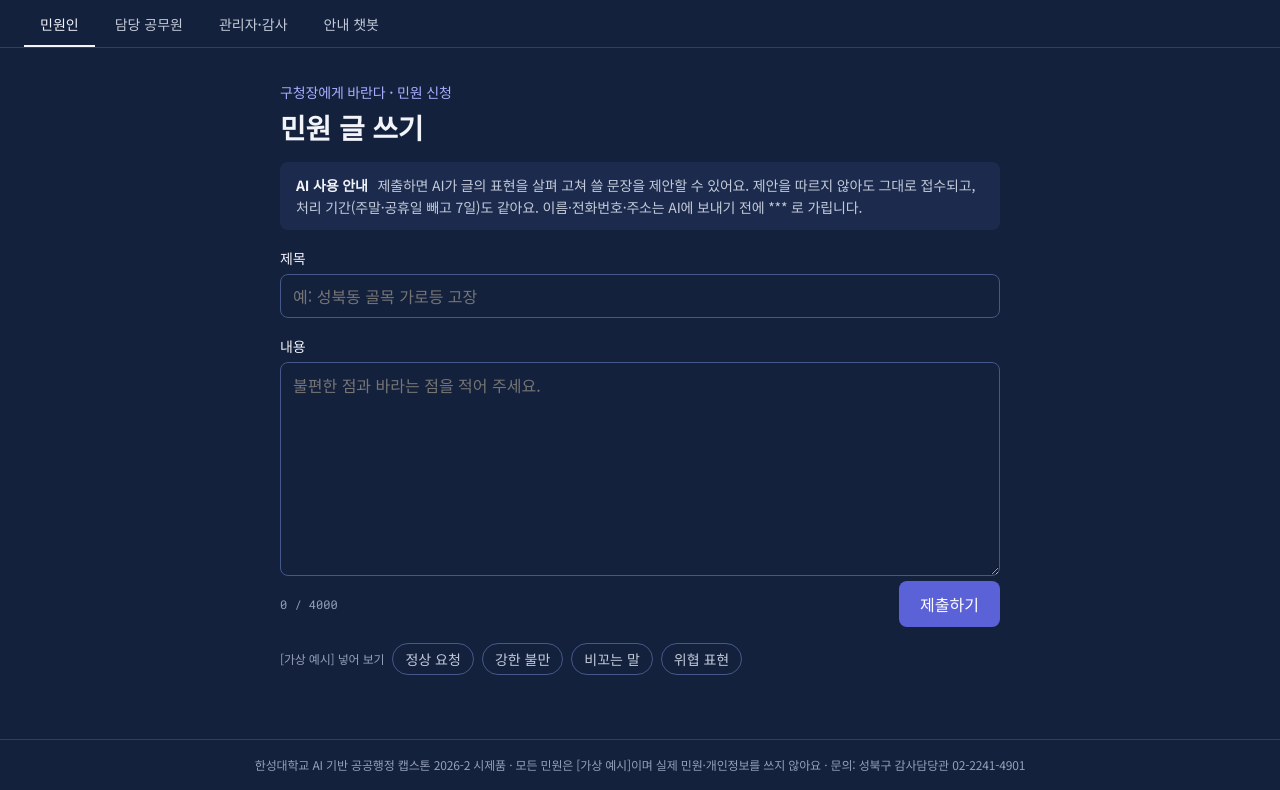
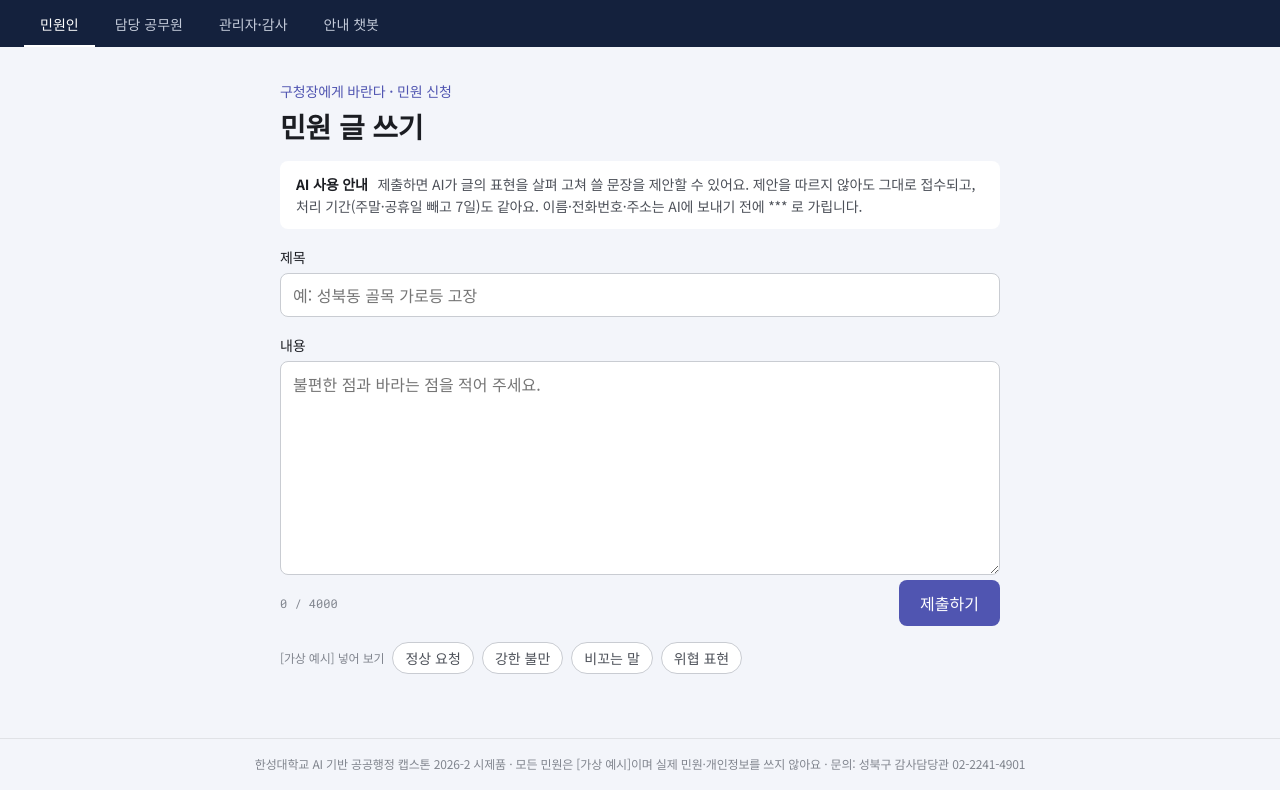
Before and after one commit to jeeyoung285/seongbuk-minwon-filter, a website: page public/index.html in a window 1280 px wide. Shown: the part 63-853 px from the top of the page. Drawn offline with Linux system fonts and the light colour scheme.

Commit message:
배경을 시안 C로 변경: 연한 남색 바탕 + 남색 머리 띠
- 본문 바탕은 연한 남색(#F3F5FA), 카드·입력칸은 흰색
- 머리(서비스 이름·탭)만 남색 띠
- 챗봇 [묻기] 버튼이 두 줄로 꺾이던 문제 수정

Co-Authored-By: Claude Opus 5.5 <noreply@anthropic.com>
Claude-Session: https://claude.ai/code/session_01UoBQDiSHsBT9qcoagCJ9y7

```diff
--- a/public/style.css
+++ b/public/style.css
@@ -1,13 +1,13 @@
 :root {
-  /* 남색 배경 테마 */
-  --fg: #F2F4FA; --fg2: #C3CAD9; --fg3: #95A0B8;
-  --bg: #14213D; --bg-subtle: #1C2B4D; --bg-muted: #26365C;
-  --line: #2E3F66; --line-strong: #45588A;
-  --accent: #5B61D6; --accent-press: #4A50C0; --accent-tint: #2A3470; --accent-fg: #A9AEFF;
-  --ok: #8BD46A; --ok-bg: #1F3D2A;
-  --warn: #F2C94C; --warn-bg: #3D3420; --warn-dot: #E8A800;
-  --bad: #FF8A8F; --bad-bg: #4A2230; --bad-dot: #EC1F2D;
-  --veil: #3A4B75;
+  --fg: #1B1D22; --fg2: #4D5159; --fg3: #80858E;
+  --bg: #FFFFFF; --bg-subtle: #F4F5F7; --bg-muted: #EAEBEE;
+  --line: #E0E2E6; --line-strong: #C9CCD2;
+  --accent: #5055B1; --accent-press: #3F4391; --accent-tint: #EEEFFA;
+  --ok: #3A8A1C; --ok-bg: #EAF6E4;
+  --warn: #8A6100; --warn-bg: #FFF4D6; --warn-dot: #E8A800;
+  --bad: #C8161F; --bad-bg: #FDECEC; --bad-dot: #EC1F2D;
+  --veil: #D5D8DE;
+  --page: #F3F5FA; /* 연한 남색 바탕 */ --navy: #14213D;
   --r8: 8px; --r12: 12px;
   --ease: cubic-bezier(.4,0,.2,1);
   --font: "Noto Sans KR", Roboto, -apple-system, "Apple SD Gothic Neo", "Malgun Gothic", sans-serif;
@@ -15,19 +15,19 @@
 }
 * { box-sizing: border-box; }
 html, body { margin: 0; }
-html { color-scheme: dark; background: #14213D; }
-body { font: 400 16px/24px var(--font); letter-spacing: -0.01em; color: var(--fg); background: var(--bg); }
+body { font: 400 16px/24px var(--font); letter-spacing: -0.01em; color: var(--fg); background: var(--page); }
 h1 { font-size: 28px; line-height: 38px; margin: 4px 0 16px; }
 h2 { font-size: 18px; line-height: 28px; margin: 0 0 8px; }
 .mt { margin-top: 24px; }
 .mono { font-family: var(--mono); font-size: 12px; letter-spacing: 0; }
 .hint { color: var(--fg3); font-size: 12px; line-height: 18px; }
-.eyebrow { color: var(--accent-fg); font-size: 14px; font-weight: 500; margin: 0; }
+.eyebrow { color: var(--accent); font-size: 14px; font-weight: 500; margin: 0; }
 .sr { position: absolute; width: 1px; height: 1px; overflow: hidden; clip: rect(0 0 0 0); }
-:focus-visible { outline: 2px solid var(--accent-fg); outline-offset: 2px; }
+:focus-visible { outline: 2px solid var(--accent); outline-offset: 2px; }
 
-/* 머리 */
-.top { position: sticky; top: 0; z-index: 5; background: var(--bg); border-bottom: 1px solid var(--line); padding: 12px 24px 0; }
+/* 머리: 남색 띠 (안쪽 색 토큰을 남색용으로 바꿈) */
+.top { --bg: var(--navy); --fg: #FFFFFF; --fg2: #C3CAD9; --veil: #3A4B75; --accent: #7C82F0; color: var(--fg); }
+.top { position: sticky; top: 0; z-index: 5; background: var(--bg); border-bottom: 0; padding: 12px 24px 0; }
 .brand { display: flex; gap: 12px; align-items: center; }
 .brand small { display: block; color: var(--fg2); font-size: 12px; line-height: 18px; }
 .brand-mark { width: 28px; height: 28px; border-radius: 8px; background: linear-gradient(var(--accent) 0 0) left/45% 100% no-repeat, var(--veil); }
@@ -64,7 +64,7 @@ input:focus, textarea:focus, select:focus { border-color: var(--accent); outline
 .notice b { color: var(--fg); margin-right: 6px; }
 .result { border: 1px solid var(--line); border-radius: var(--r12); padding: 20px; margin-top: 16px; }
 .result h2 { margin-bottom: 4px; }
-.ai-tag { font-style: normal; font-size: 12px; line-height: 18px; color: var(--accent-fg); background: var(--accent-tint); border-radius: 4px; padding: 1px 6px; margin-left: 6px; font-weight: 500; white-space: nowrap; }
+.ai-tag { font-style: normal; font-size: 12px; line-height: 18px; color: var(--accent); background: var(--accent-tint); border-radius: 4px; padding: 1px 6px; margin-left: 6px; font-weight: 500; white-space: nowrap; }
 
 /* 단계 표시: 색 + 글자 */
 .badge { display: inline-flex; align-items: center; gap: 6px; height: 22px; padding: 0 8px; border-radius: 4px; font-size: 12px; font-weight: 500; white-space: nowrap; }
@@ -115,6 +115,10 @@ input:focus, textarea:focus, select:focus { border-color: var(--accent); outline
 .meta { color: var(--fg3); font-size: 12px; line-height: 18px; margin-top: 12px; }
 .meta details summary { cursor: pointer; }
 
+/* 연한 바탕 위의 카드는 흰색 */
+.notice, .result, .block, .card, .stat, .list-pane, .msg.bot { background: var(--bg); }
+.original { background: var(--bg-subtle); }
+
 /* 관리자 */
 .switch { display: flex; align-items: center; gap: 8px; margin: 0; font-weight: 500; cursor: pointer; }
 .switch input { width: 20px; height: 20px; accent-color: var(--accent); }
@@ -138,10 +142,11 @@ th { color: var(--fg3); font-weight: 500; font-size: 12px; }
 .msg.me { align-self: flex-end; background: var(--accent); color: #fff; }
 .msg.bot { align-self: flex-start; border: 1px solid var(--line); }
 .msg .src { margin-top: 8px; padding-top: 8px; border-top: 1px solid var(--line); font-size: 12px; line-height: 18px; color: var(--fg2); white-space: normal; }
-.chat-form { display: flex; gap: 8px; position: sticky; bottom: 12px; background: var(--bg); padding-top: 8px; }
+.chat-form { display: flex; gap: 8px; position: sticky; bottom: 12px; background: var(--page); padding-top: 8px; }
+.chat-form .btn { flex: none; white-space: nowrap; }
 
 /* 안내 창 */
-.modal { position: fixed; inset: 0; background: rgba(5,10,25,.6); display: grid; place-items: center; padding: 16px; z-index: 10; }
+.modal { position: fixed; inset: 0; background: rgba(27,29,34,.48); display: grid; place-items: center; padding: 16px; z-index: 10; }
 .modal[hidden] { display: none; }
 .sheet { background: var(--bg); border-radius: 16px; padding: 24px; max-width: 560px; width: 100%; max-height: 90vh; overflow: auto; box-shadow: 0 20px 40px rgba(0,0,0,.1); }
 .m-block { margin-top: 16px; }
```
